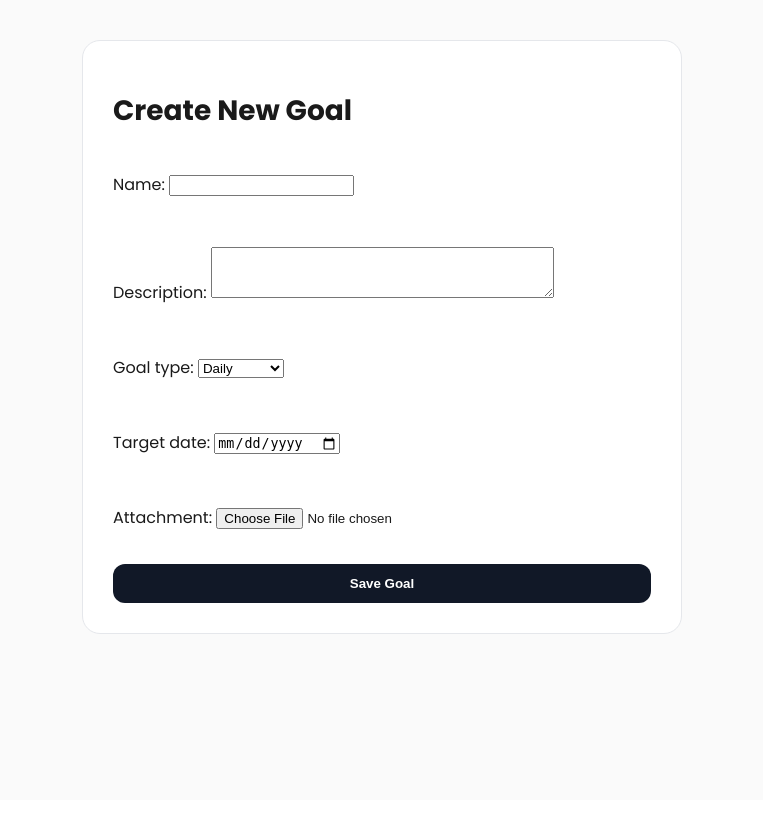
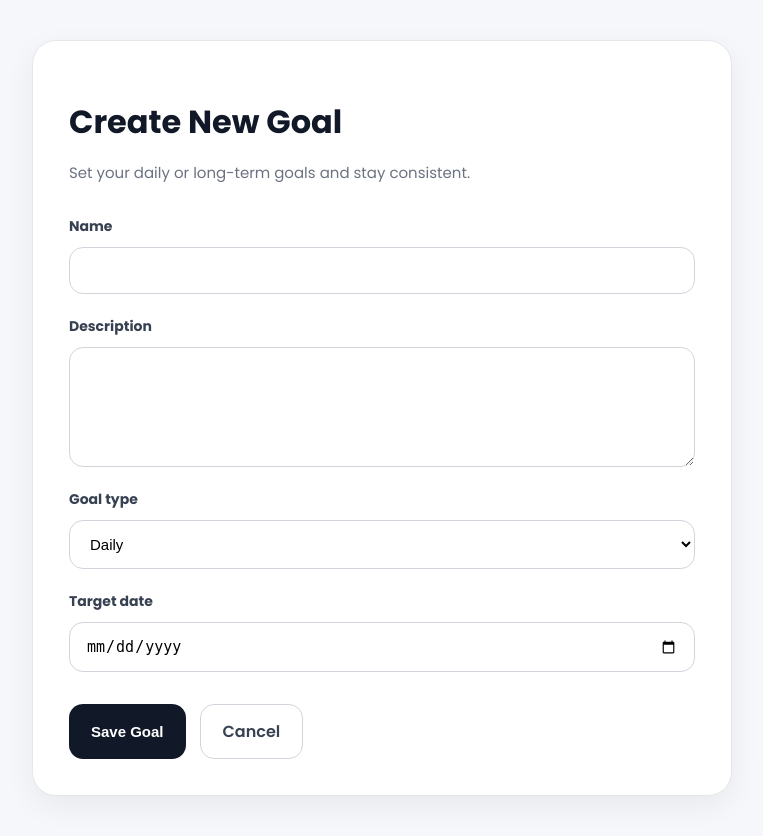
Before and after one commit to SUSH9391/milestone-mate, a Django app: page /goals/create/ in a window 1280 px wide. Shown: the part 58-894 px from the top of the page, without its empty margins (258-1021 px from the left). Before the commit the page ends 692 px from the top, so only its background shows below. Run offline with Django 5.2, Linux system fonts and the light colour scheme.

Commit message:
feat: redesign goal creation page with improved layout and styling

```diff
--- a/milestone_mate/goals/templates/goals/create_goal.html
+++ b/milestone_mate/goals/templates/goals/create_goal.html
@@ -3,40 +3,210 @@
 {% block title %}Create Goal{% endblock %}
 
 {% block content %}
-<div style="padding: 40px; background: #fafafa; min-height: 100vh;">
-  <div style="max-width: 600px; margin: 0 auto; background: white; padding: 30px; border-radius: 18px; border: 1px solid #e5e7eb;">
-    <h1 style="font-size: 28px; font-weight: 700; margin-bottom: 24px;">Create New Goal</h1>
+<div class="goal-page">
+  <div class="goal-card">
 
-    <form method="POST" action="{% url 'create_goal' %}" enctype="multipart/form-data" style="display: flex; flex-direction: column; gap: 18px;">
-        {% csrf_token %}
-        {{ form.as_p }}
+    <div class="goal-header">
+      <h1>Create New Goal</h1>
+      <p>Set your daily or long-term goals and stay consistent.</p>
+    </div>
 
-        <div id="date_field_wrapper" style="display: none;">
-            <!-- Just a wrapper for the JS to target, although form.as_p outputs everything sequentially.
-                 The JS given by the user actually targets `date_field_wrapper`, but `form.as_p` doesn't provide this wrapper.
-                 I'll add the JS as instructed but it might be better to wrap the date input. -->
-        </div>
+    <form
+      method="POST"
+      action="{% url 'create_goal' %}"
+      enctype="multipart/form-data"
+      class="goal-form"
+    >
+      {% csrf_token %}
 
-        <button type="submit" style="background: #111827; color: white; padding: 12px 18px; border: none; border-radius: 12px; cursor: pointer; font-weight: 600;">
-            Save Goal
+      <div class="form-group">
+        <label>{{ form.name.label }}</label>
+        {{ form.name }}
+      </div>
+
+      <div class="form-group">
+        <label>{{ form.description.label }}</label>
+        {{ form.description }}
+      </div>
+
+      <div class="form-group">
+        <label>{{ form.goal_type.label }}</label>
+        {{ form.goal_type }}
+      </div>
+
+      <div class="form-group" id="target_date_container">
+        <label>{{ form.target_date.label }}</label>
+        {{ form.target_date }}
+
+        {% if form.target_date.errors %}
+          <div class="form-error">
+            {{ form.target_date.errors }}
+          </div>
+        {% endif %}
+      </div>
+
+      <div class="button-group">
+        <button class="save-btn" type="submit">
+          Save Goal
         </button>
+
+        <a class="cancel-btn" href="{% url 'list_goals' %}">
+          Cancel
+        </a>
+      </div>
     </form>
   </div>
 </div>
 
+<style>
+.goal-page {
+    min-height: 100vh;
+    padding: 40px 20px;
+    background: #f5f7fb;
+    display: flex;
+    justify-content: center;
+    align-items: flex-start;
+}
+
+.goal-card {
+    width: 100%;
+    max-width: 700px;
+    background: white;
+    border-radius: 24px;
+    padding: 36px;
+    box-shadow: 0 10px 30px rgba(0,0,0,0.06);
+    border: 1px solid #e5e7eb;
+}
+
+.goal-header {
+    margin-bottom: 32px;
+}
+
+.goal-header h1 {
+    font-size: 32px;
+    font-weight: 800;
+    color: #111827;
+    margin-bottom: 8px;
+}
+
+.goal-header p {
+    color: #6b7280;
+    font-size: 15px;
+}
+
+.goal-form {
+    display: flex;
+    flex-direction: column;
+    gap: 22px;
+}
+
+.form-group {
+    display: flex;
+    flex-direction: column;
+    gap: 10px;
+}
+
+.form-group label {
+    font-size: 14px;
+    font-weight: 700;
+    color: #374151;
+}
+
+.form-group input,
+.form-group textarea,
+.form-group select {
+    width: 100%;
+    padding: 14px 16px;
+    border-radius: 14px;
+    border: 1px solid #d1d5db;
+    font-size: 15px;
+    transition: 0.2s ease;
+    background: #fff;
+    outline: none;
+    box-sizing: border-box;
+}
+
+.form-group textarea {
+    min-height: 120px;
+    resize: vertical;
+}
+
+.form-group input:focus,
+.form-group textarea:focus,
+.form-group select:focus {
+    border-color: #111827;
+    box-shadow: 0 0 0 4px rgba(17, 24, 39, 0.08);
+}
+
+.button-group {
+    display: flex;
+    gap: 14px;
+    margin-top: 10px;
+}
+
+.save-btn {
+    background: #111827;
+    color: white;
+    border: none;
+    padding: 14px 22px;
+    border-radius: 14px;
+    font-weight: 700;
+    font-size: 15px;
+    cursor: pointer;
+    transition: 0.2s ease;
+}
+
+.save-btn:hover {
+    transform: translateY(-1px);
+    background: #000;
+}
+
+.cancel-btn {
+    padding: 14px 22px;
+    border-radius: 14px;
+    border: 1px solid #d1d5db;
+    text-decoration: none;
+    color: #374151;
+    font-weight: 600;
+    transition: 0.2s ease;
+}
+
+.cancel-btn:hover {
+    background: #f3f4f6;
+}
+
+.form-error {
+    color: #dc2626;
+    font-size: 14px;
+    font-weight: 600;
+}
+
+@media (max-width: 640px) {
+    .goal-card {
+        padding: 24px;
+    }
+
+    .button-group {
+        flex-direction: column;
+    }
+
+    .save-btn,
+    .cancel-btn {
+        width: 100%;
+        text-align: center;
+    }
+}
+</style>
+
 <script>
 function toggleDateField() {
     const goalType = document.getElementById('id_goal_type');
-    const dateInput = document.getElementById('id_target_date');
+    const container = document.getElementById('target_date_container');
 
-    if (!goalType || !dateInput) return;
+    if (!goalType || !container) return;
 
-    const dateWrapper = dateInput.closest('p');
-
-    if (dateWrapper) {
-        dateWrapper.style.display =
-            goalType.value === 'long_term' ? 'block' : 'none';
-    }
+    container.style.display =
+        goalType.value === 'long_term' ? 'flex' : 'none';
 }
 
 document.addEventListener('DOMContentLoaded', () => {
```
